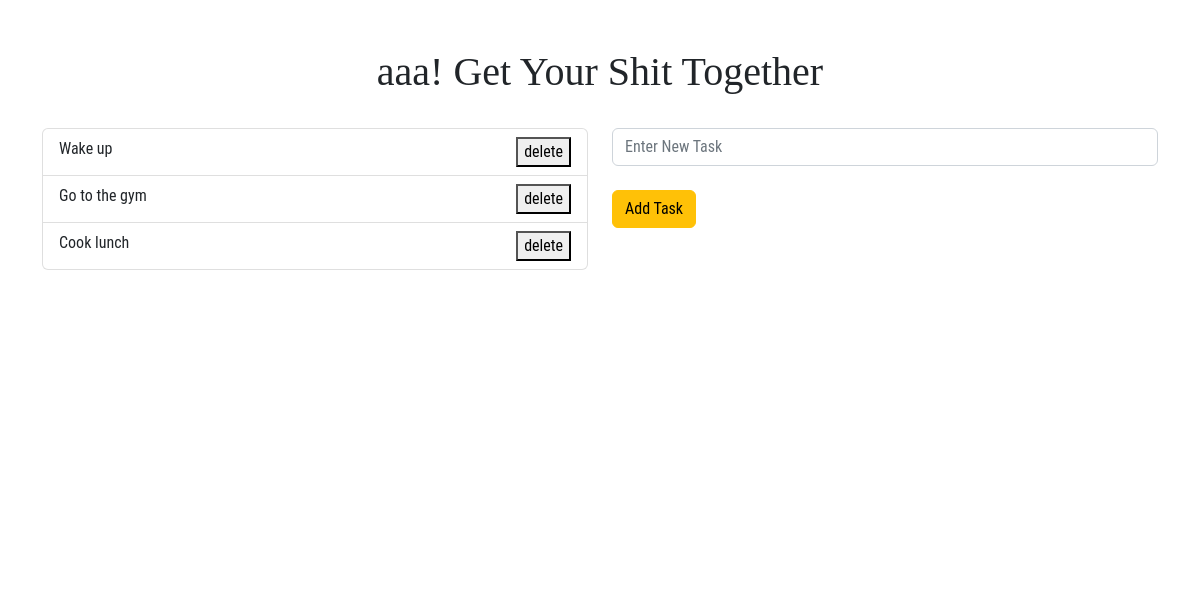
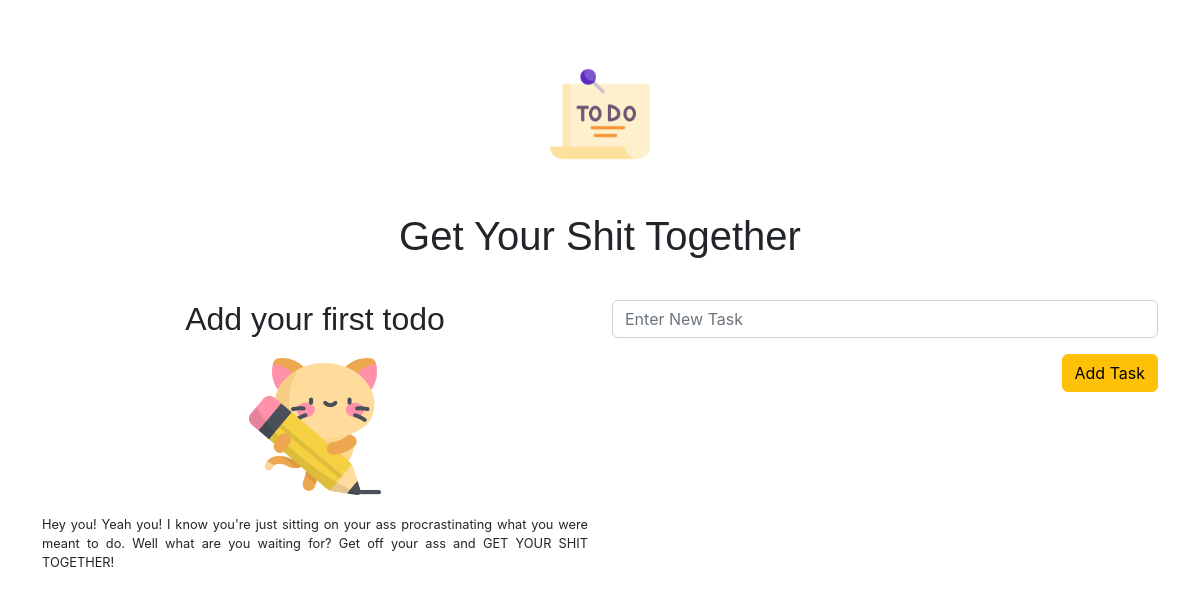
Before and after one commit to Nuss93/electron-tasklist-app, an Electron app: page index.html in a window 1200 px wide. Drawn offline with Linux system fonts and the light colour scheme.

Commit message:
STYLING AND COMPLETE DELETE

```diff
--- a/assets/css/index.css
+++ b/assets/css/index.css
@@ -1,11 +1,44 @@
-@import url('https://fonts.googleapis.com/css2?family=Alkalami&family=Roboto+Condensed&display=swap');
-
 body {
-    font-family: 'Roboto Condensed', sans-serif;
+    font-family: -apple-system, BlinkMacSystemFont, "Segoe UI", Helvetica, Arial, sans-serif, "Apple Color Emoji", "Segoe UI Emoji";
+    height: 100vh;
 }
 h1, h2, h3, h4, h5, h6 {
-    font-family: 'Alkalami', serif;
+    padding: 0%;
+    margin: 0%;
+    font-family: 'Alkalami', sans-serif;
+}
+.app-logo {
+    padding-top: 4rem;
+    width: 100px;
 }
 .done span {
     text-decoration: line-through !important;
 }
+/* Add this below all the other styles */
+
+.empty-state {
+    flex-direction: column;
+    align-items: center;
+    justify-content: center;
+    display: none;
+}
+.todo-list:empty {
+    display: none;
+}
+.todo-list:empty + .empty-state {
+    display: flex;
+}
+
+.checklist-icon {
+    margin-bottom: 150px;
+}
+.empty-state__image {
+    width: 25%;
+}
+.empty-state__description {
+    text-align: justify;
+    font-size: 0.8rem;
+}
+.empty-state__title, .empty-state__description, .empty-state__image {
+    margin-bottom: 20px;
+}
--- a/index.html
+++ b/index.html
@@ -20,17 +20,24 @@
     <title>GYST App</title>
   </head>
   <body>
-    <h1 class="text-center pt-5 pb-4">aaa! Get Your Shit Together</h1>
-    <div class="container">
+    <div class="d-flex justify-content-center align-items-center flex-column">
+      <img src="./assets/img/to-do-list.png" class="app-logo" />
+      <h1 class="text-center pt-5 pb-4">Get Your Shit Together</h1>
+    </div>
+    <div class="container pt-3">
       <div class="row">
         <div class="col-md-6">
-          <ul id="list" class="list-group">
-          </ul>
+          <ul id="list" class="list-group todo-list"></ul>
+          <!-- Empty state -->
+          <div class="empty-state">
+            <h2 class="empty-state__title">Add your first todo</h2>
+            <img src="./assets/img/kitty.png" class="empty-state__image"/>
+            <p class="empty-state__description">Hey you! Yeah you! I know you're just sitting on your ass procrastinating what you were meant to do. Well what are you waiting for? Get off your ass and GET YOUR SHIT TOGETHER! </p>
+          </div>
         </div>
-        <div class="col-md-6">
+        <div class="col-md-6 d-flex align-items-end justify-content-start flex-column">
             <input type="text" id="newTask" class="form-control" placeholder="Enter New Task" />
-            <br/>
-            <button id="addTask" class="btn btn-warning">Add Task</button>
+            <button id="addTask" class="btn btn-warning mt-3">Add Task</button>
         </div>
       </div>
     </div>
--- a/script.js
+++ b/script.js
@@ -1,10 +1,11 @@
 let newTask = document.getElementById("newTask")
 let list = document.getElementById("list")
 let todoItems = [];
-const array = ['Wake up', 'Go to the gym', 'Cook lunch']
+// const array = ['Wake up', 'Go to the gym', 'Cook lunch']
+const array = []
 
 array.forEach((item, index) => {
-    // console.log(item)
+    console.log(item, index)
 	addTodo(item, index)
 })
 
@@ -13,7 +14,7 @@ function addTodo(text, index) {
     const todo = {
         text,
         checked: false,
-        id: index ? index : Date.now(),
+        id: index || index === 0 ? index : Date.now(),
     };
     todoItems.push(todo)
     // console.log(todoItems)
@@ -24,10 +25,21 @@ function toggleDone(key) {
     todoItems[index].checked = !todoItems[index].checked
     renderTodo(todoItems[index])
 }
+function deleteTask(key) {
+    console.log(todoItems, key)
+    const index = todoItems.findIndex(item => item.id === Number(key))
+    const todo = {
+        deleted: true,
+        ...todoItems[index]
+    }
+
+    todoItems = todoItems.filter(item => item.id !== Number(key));
+    console.log(todo, index, todoItems)
+    renderTodo(todo)
+}
 
 // event listener that listens when user clicks on button
 document.getElementById('addTask').addEventListener('click', e => {
-    console.log('here!', newTask.value)
     addTodo(newTask.value)
     newTask.value = "";
     newTask.focus();
@@ -37,16 +49,20 @@ function renderTodo(todo) {
     // select the current todo item in the DOM
     const item = document.querySelector(`[data-key='${todo.id}']`);
 
+    if(todo.deleted) {
+        item.remove()
+        return
+    }
+
     const isChecked = !todo.checked ? '' : 'done';
     const node = document.createElement("li")
-    node.setAttribute('class', `list-group-item d-flex justify-content-between js-tick ${isChecked}`);
+    node.setAttribute('class', `list-group-item d-flex align-items-center justify-content-between js-tick ${isChecked}`);
     node.setAttribute('data-key', todo.id)
     node.innerHTML = `
         <span>${todo.text}</span>
-        <button class="js-delete-todo">delete</button>
+        <button class="btn btn-danger js-delete-todo">delete</button>
     `
-    // console.log(todo, item)
-    console.log(node)
+
     // checks if item already exists in the DOM
     if(item){
         // replace it
@@ -56,69 +72,22 @@ function renderTodo(todo) {
         list.append(node)
     }
 }
+
 // Select the entire list
 // Add a click event listener to the list and its children
 list.addEventListener('click', event => {
   if (event.target.classList.contains('js-tick')) {
-    // const itemKey = event.target.parentElement.dataset.key;
     const itemKey = event.target.dataset.key
     console.log(itemKey)
     toggleDone(itemKey);
   }
   if (event.target.classList.contains('js-delete-todo')) {
-    // const itemKey = event.target.parentElement.dataset.key;
-    const itemKey = event.target.dataset.key
+    const itemKey = event.target.parentElement.dataset.key
     console.log('delete la', event.target.parentElement.dataset.key)
-    // toggleDone(itemKey);
+    deleteTask(itemKey);
   }
 });
 
-// ================================
-// let list = document.getElementById("list")
-// let newTask = document.getElementById("newTask")
-
-// console.log('task', newTask)
-
-// var row = 0;
-// const array = ['Wake up', 'Go to the gym', 'Cook lunch']
-
-// array.forEach((item, index) => {
-// 	console.log('item',item)
-//     list.insertAdjacentHTML('beforeend', `<li id="deleteTask" class="list-group-item d-flex justify-content-between">${item}</li>`)
-
-//     row++
-// })
-// document.querySelector('#addTask').onclick = function() {
-//     console.log('fuck')
-//     if(newTask.value !== ""){
-//         console.log('add task', newTask.value)
-//         array.push(newTask.value)
-//         list.insertAdjacentHTML('beforeend', `<li id="deleteTask" class="list-group-item d-flex justify-content-between">${newTask.value}</li>`)
-//         newTask.value = ""
-//         console.log('updated', list)
-
-//         var current_tasks = document.querySelectorAll(".deleteTask");
-//         for (let i = 0; i < current_tasks.length; i++) {
-//             current_tasks[i].onclick = function(){
-//                 console.log(this)
-//                 // this.nodeName.remove()
-//             }
-//         }
-//     } else {
-//         alert("Please input task before adding!")
-//     }
-// }
-
-// document.getElementById("addTask").addEventListener('click', () => {
-//     if(newTask.value !== ""){
-//         console.log('add task', newTask.value)
-//         array.push(newTask.value)
-//         list.insertAdjacentHTML('beforeend', `<li id="list-${row}" class="list-group-item d-flex justify-content-between">${newTask.value}</li>`)
-//         newTask.value = ""
-//         console.log('updated', list)
-//     } else {
-//         alert("Please input task before adding!")
-//     }
-
-//     row++
-// })
+document.addEventListener('keypress', event => {
+    console.log(event)
+})
```
Also changed, not shown: main.js (+2 -6 lines), assets/img/kitty-question.png (added), assets/img/kitty.png (added), assets/img/to-do-list.png (added), 2 other files.
